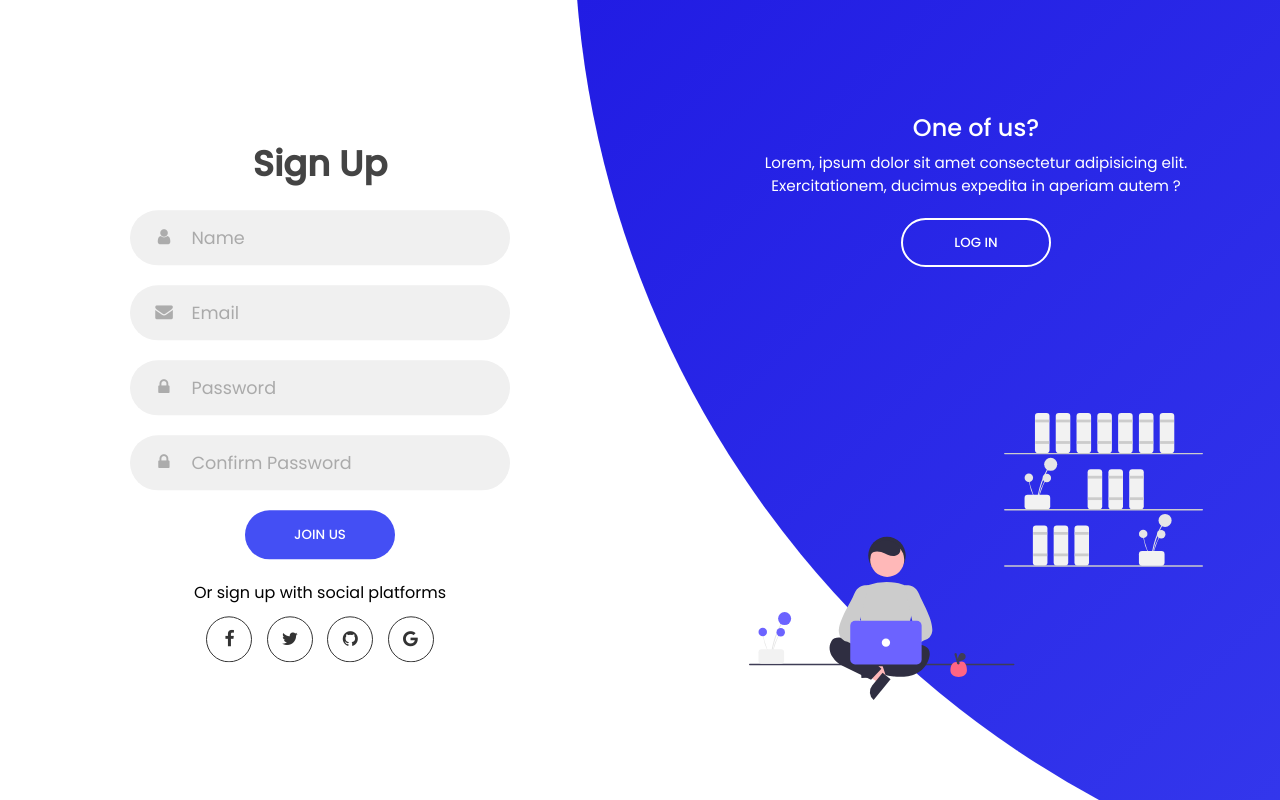
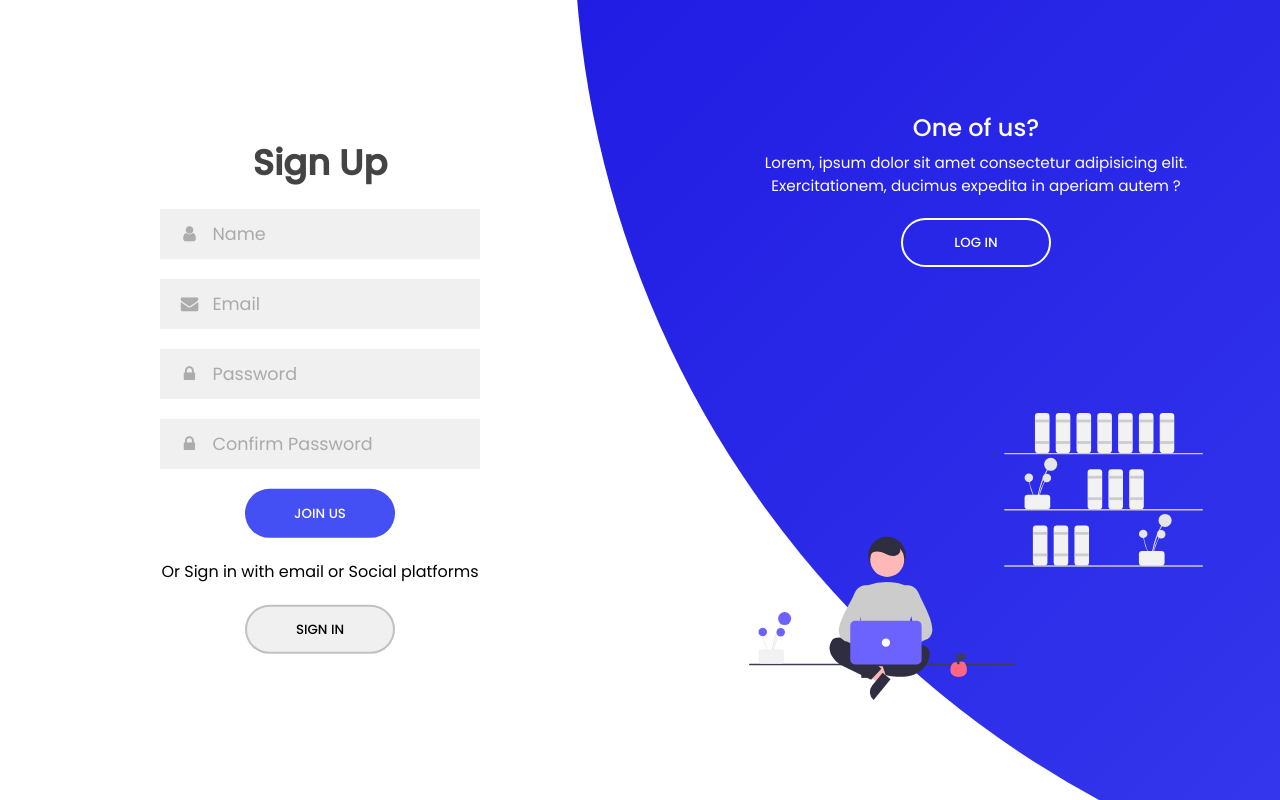
Before and after one commit to sadakchap/complete-auth-MERN, a React (Create React App) app in the folder client/: page / in a window 1280 px wide. Both pictures are taken after a click on the button "SIGN UP". Built offline with nearby package versions, Linux system fonts and the light colour scheme.

Commit message:
minor css styles fixes

```diff
--- a/client/src/components/FormsContainer.jsx
+++ b/client/src/components/FormsContainer.jsx
@@ -2,10 +2,10 @@ import React from 'react'
 import Signin from './Signin'
 import Signup from './Signup'
 
-const FormsContainer = ({ showToast }) => {
+const FormsContainer = ({ showToast, changeMode }) => {
     return (
         <div className="signin-signup">
-            <Signup showToast={showToast} />
+            <Signup showToast={showToast} changeMode={changeMode} />
             <Signin showToast={showToast} />
         </div>
     )
--- a/client/src/components/Signin.jsx
+++ b/client/src/components/Signin.jsx
@@ -51,13 +51,10 @@ const Signin = ({ showToast }) => {
                     <input type="password" placeholder="Password" onChange={handleChange("password")} value={password} />
                 </div>
                 <button type="submit" className="btn solid" disabled={loading}>Log in</button>
-                <p className="social-text">Or sign up with social platforms</p>
+                <p className="social-text">Or Sign In with social platforms</p>
                     <div className="social-media">
                         <a href="#!" className="social-icons">
                             <i className="fa fa-facebook"></i>
-                        </a>
-                        <a href="#!" className="social-icons">
-                            <i className="fa fa-twitter"></i>
                         </a>
                         <a href="#!" className="social-icons">
                             <i className="fa fa-github"></i>
--- a/client/src/components/Signup.jsx
+++ b/client/src/components/Signup.jsx
@@ -1,7 +1,7 @@
 import React, { useState } from 'react';
 import axios from 'axios';
 
-const Signup = ({ showToast }) => {
+const Signup = ({ showToast, changeMode }) => {
 
     const [formData, setFormData] = useState({
         name: '',
@@ -68,21 +68,8 @@ const Signup = ({ showToast }) => {
                     <input type="password" placeholder="Confirm Password" onChange={handleChange("passwordConfirm")} value={passwordConfirm}  />
                 </div>
                 <button type="submit" className="btn solid" disabled={loading}>Join us</button>
-                <p className="social-text">Or sign up with social platforms</p>
-                    <div className="social-media">
-                        <a href="#!" className="social-icons">
-                            <i className="fa fa-facebook"></i>
-                        </a>
-                        <a href="#!" className="social-icons">
-                            <i className="fa fa-twitter"></i>
-                        </a>
-                        <a href="#!" className="social-icons">
-                            <i className="fa fa-github"></i>
-                        </a>
-                        <a href="#!" className="social-icons">
-                            <i className="fa fa-google"></i>
-                        </a>
-                    </div>
+                <p className="social-text">Or Sign in with email or Social platforms</p>
+                <button className="btn secondary" onClick={changeMode} >Sign In</button>
             </form>
         </>
     )
--- a/client/src/components/pages/Authenticate.jsx
+++ b/client/src/components/pages/Authenticate.jsx
@@ -34,7 +34,7 @@ const Authenticate = () => {
             {isAuth() && isAuth().role === 1 ? <Redirect to='/admin/dashboard' /> : null }
             <div className={`container ${mode}`}>
                 <ToastContainer />
-                <FormsContainer showToast={showToast} />
+                <FormsContainer showToast={showToast} changeMode={changeMode} />
                 <PanelsContainer changeMode={changeMode} />
             </div>
         </>
--- a/client/src/index.css
+++ b/client/src/index.css
@@ -89,19 +89,19 @@ form.sign-up-form{
     margin-bottom: 10px;
 }
 .input-field{
-  max-width: 380px;
+  max-width: 320px;
   width: 100%;
-  height: 55px;
+  height: 50px;
   background-color: #f0f0f0;
   margin: 10px 0;
-  border-radius: 55px;
+  /* border-radius: 50px; */
   display: grid;
   grid-template-columns: 15% 85%;
   padding: 0 .4rem;
 }
 .input-field i{
   text-align: center;
-  line-height: 55px;
+  line-height: 50px;
   color: #acacac;
   font-size: 1.1rem;
 }
@@ -142,6 +142,11 @@ form.sign-up-form{
 .social-text{
     padding: .7rem 0;
     font-size: 1rem;
+}
+.btn.secondary{
+  color: #000;
+  background: #f0f0f0;
+  border: 2px solid rgba(0, 0, 0, .2);
 }
 
 .social-media{
```
